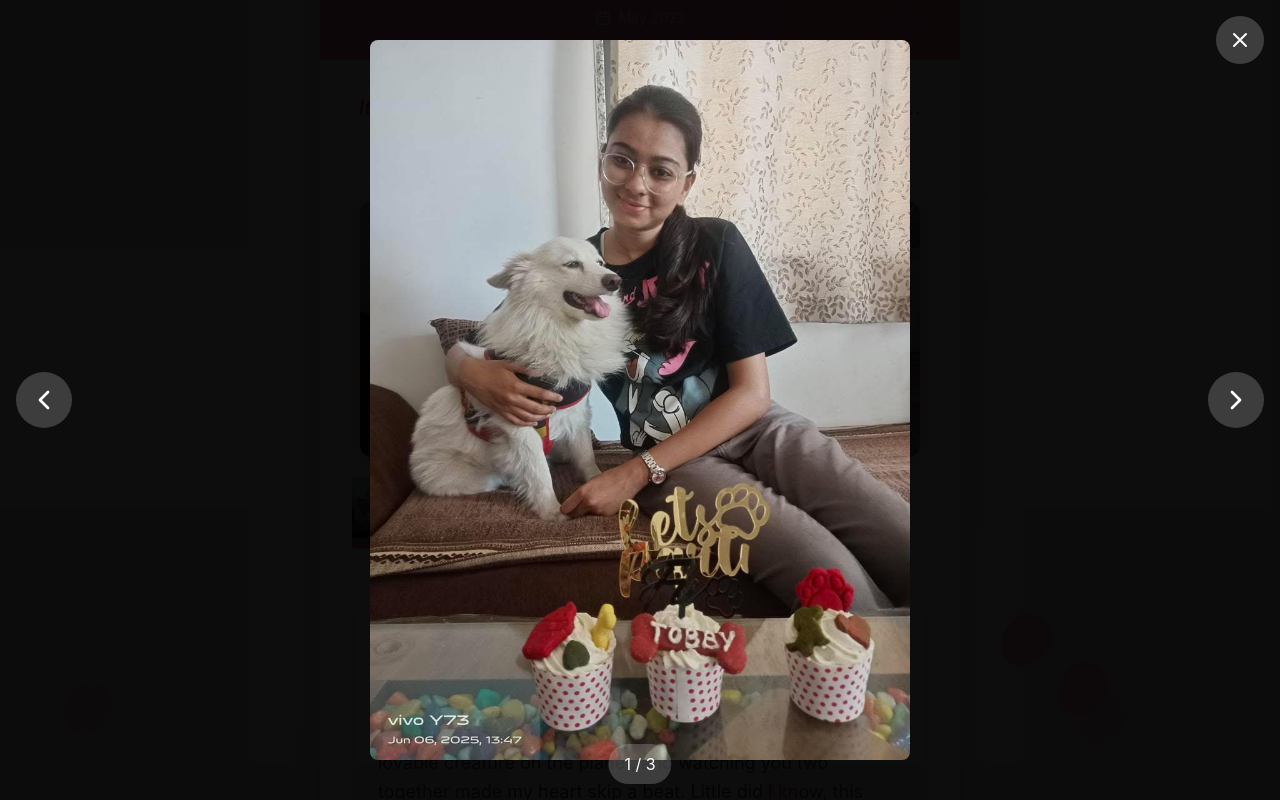
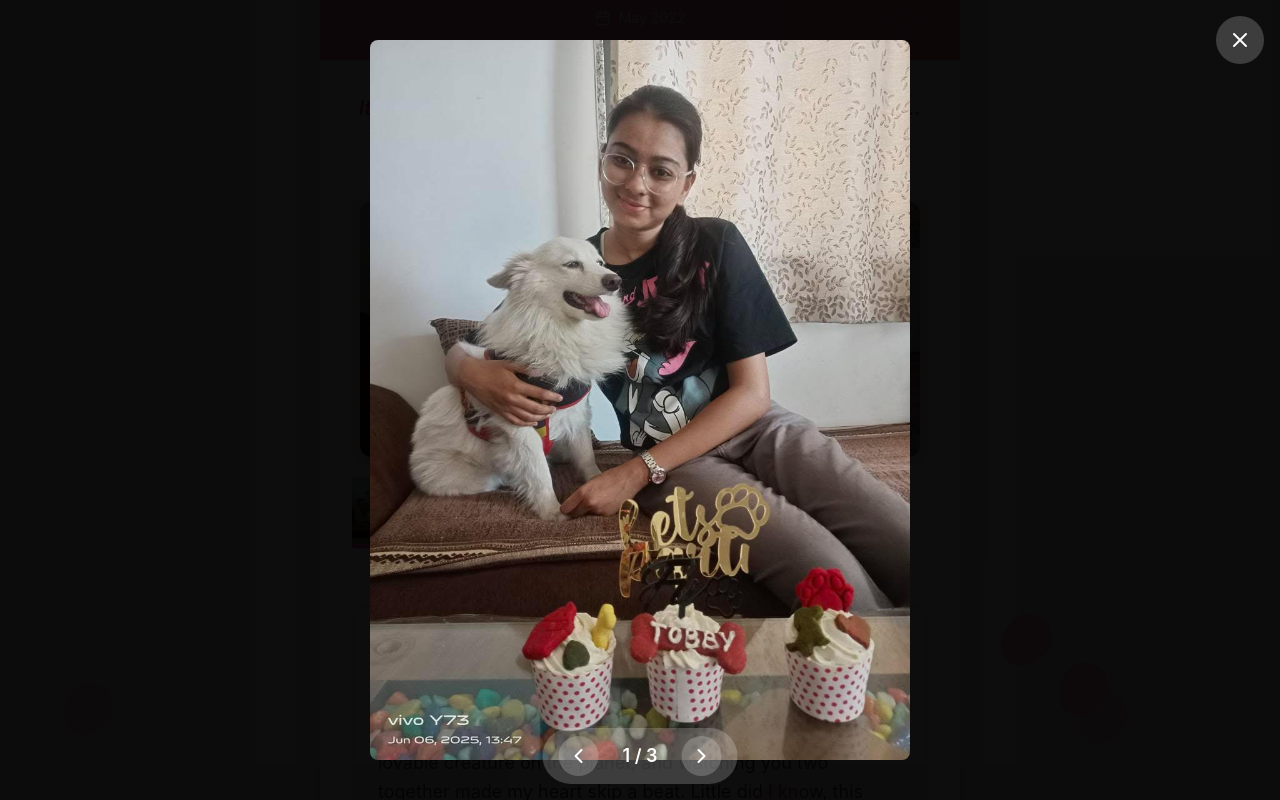
Before and after one commit to Rush2210/birthday-app, a React (Create React App) app: page / in a window 1280 px wide. Both pictures are taken after a click on the button "Reveal Memories". Shown: the part 566-1366 px from the top of the page. Built offline with nearby package versions, Linux system fonts and the light colour scheme; grey boxes are pictures that could not be loaded.

Commit message:
Move image switcher to be next to image counter

```diff
--- a/src/App.jsx
+++ b/src/App.jsx
@@ -454,22 +454,6 @@ export default function VidhiBirthdayWebsite() {
           <X size={24} />
         </button>
 
-        {/* Previous Button */}
-        <button
-          onClick={prevPhoto}
-          className="absolute left-4 bg-white/20 hover:bg-white/30 text-white p-3 rounded-full transition-all"
-        >
-          <ChevronLeft size={32} />
-        </button>
-
-        {/* Next Button */}
-        <button
-          onClick={nextPhoto}
-          className="absolute right-4 bg-white/20 hover:bg-white/30 text-white p-3 rounded-full transition-all"
-        >
-          <ChevronRight size={32} />
-        </button>
-
         {/* Image */}
         <img
           src={`/photos/${currentPhoto}`}
@@ -477,9 +461,23 @@ export default function VidhiBirthdayWebsite() {
           className="max-w-full max-h-[90vh] object-contain rounded-lg"
         />
 
-        {/* Counter */}
-        <div className="absolute bottom-4 left-1/2 transform -translate-x-1/2 bg-white/20 text-white px-4 py-2 rounded-full">
-          {lightboxImage.photoIndex + 1} / {photos.length}
+        {/* Counter and Switcher */}
+        <div className="absolute bottom-4 left-1/2 transform -translate-x-1/2 flex items-center gap-4 bg-white/20 text-white px-4 py-2 rounded-full">
+          <button
+            onClick={prevPhoto}
+            className="bg-white/20 hover:bg-white/30 text-white p-2 rounded-full transition-all"
+            aria-label="Previous photo"
+          >
+            <ChevronLeft size={24} />
+          </button>
+          <span className="mx-2 text-lg font-semibold">{lightboxImage.photoIndex + 1} / {photos.length}</span>
+          <button
+            onClick={nextPhoto}
+            className="bg-white/20 hover:bg-white/30 text-white p-2 rounded-full transition-all"
+            aria-label="Next photo"
+          >
+            <ChevronRight size={24} />
+          </button>
         </div>
       </div>
     );
```
